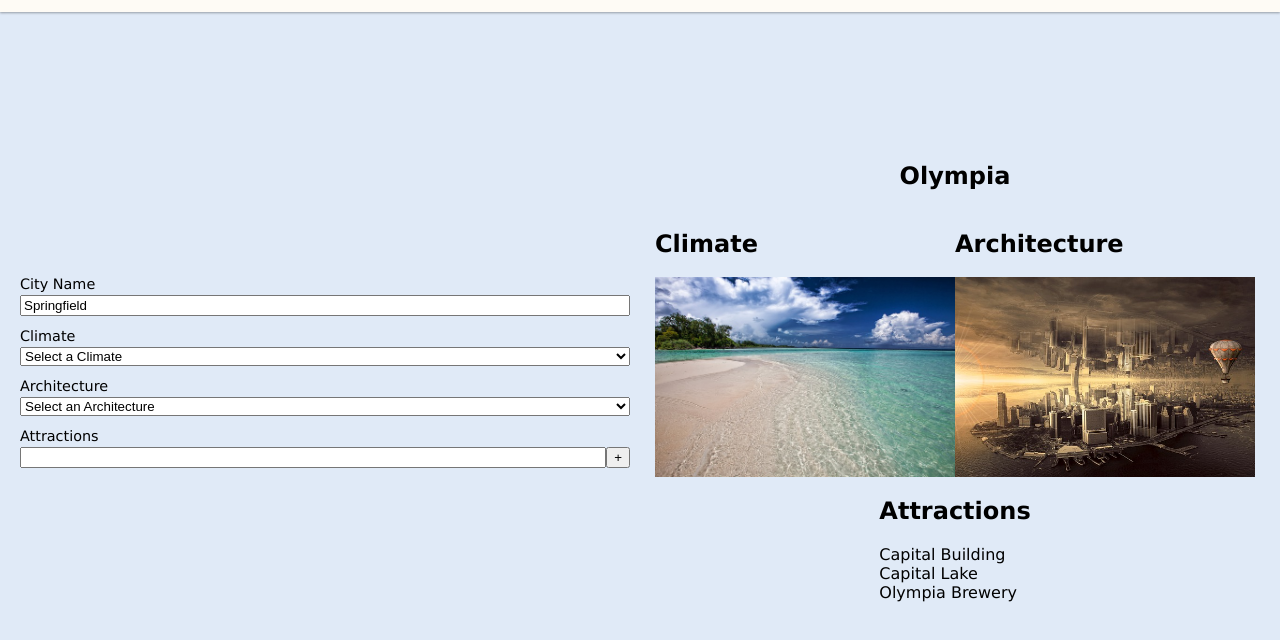
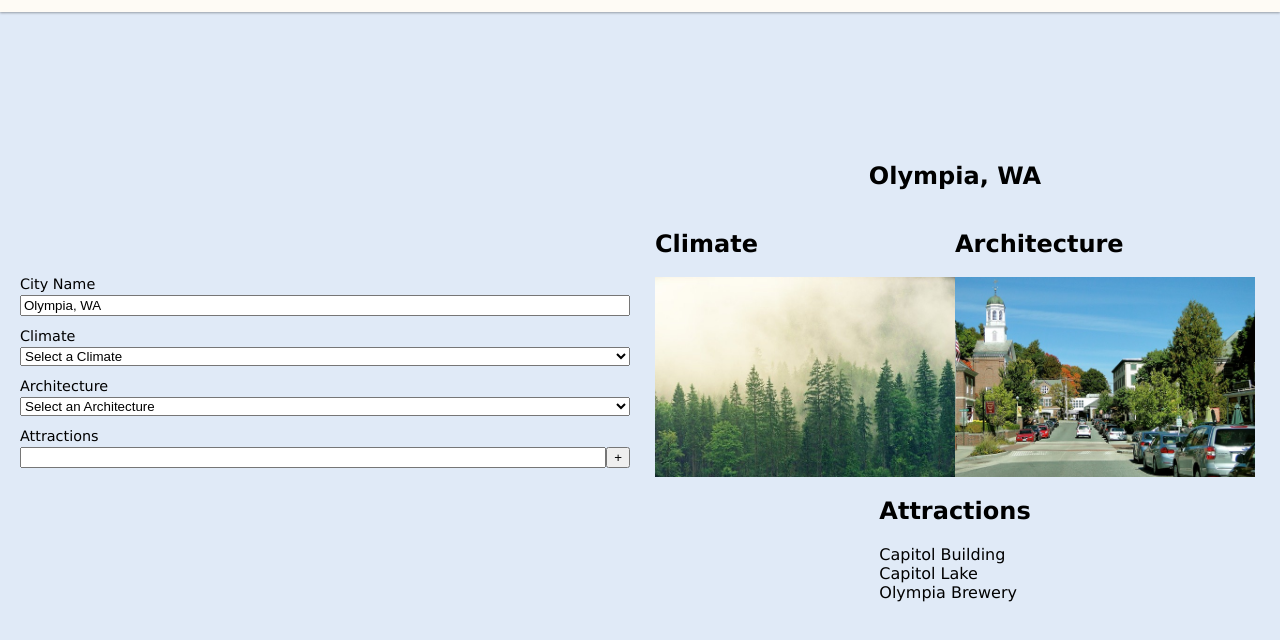
Before and after one commit to erikbaxstrom/alch-web-city-builder, a plain HTML site: page index.html in a window 1280 px wide. Shown: the part 68-708 px from the top of the page. Drawn offline with Linux system fonts and the light colour scheme.

Commit message:
reset default values to be more reasonable (and spelled correctly)

```diff
--- a/app.js
+++ b/app.js
@@ -14,10 +14,10 @@ const architectureSelect = document.getElementById('architecture-select');
 
 /* State */
 let city = {
-    name: 'Olympia',
-    climate: 'tropical',
-    architecture: 'surreal',
-    attractions: ['Capital Building', 'Capital Lake', 'Olympia Brewery'],
+    name: 'Olympia, WA',
+    climate: 'forest',
+    architecture: 'small-town',
+    attractions: [],
 };
 
 /* Events */
--- a/index.html
+++ b/index.html
@@ -33,7 +33,7 @@
             <section id="user-inputs">
                 <label>
                     City Name
-                    <input type="text" id="name-input" value="Springfield" />
+                    <input type="text" id="name-input" value="Olympia, WA" />
                 </label>
                 <label>
                     Climate
@@ -63,23 +63,19 @@
                 </label>
             </section>
             <section id="display">
-                <h1 id="city-name">Springfield</h1>
+                <h1 id="city-name">Olympia, WA</h1>
                 <div id="city-photos">
                     <h2>Climate</h2>
-                    <img src="./assets/climate/climate-desert.jpg" alt="" id="climate-photo" />
+                    <img src="./assets/climate/climate-forest.jpg" alt="" id="forest" />
                     <h2>Architecture</h2>
-                    <img
-                        src="./assets/architecture/arch-glass-and-steel.jpg"
-                        alt=""
-                        id="arch-photo"
-                    />
+                    <img src="./assets/architecture/arch-small-town.jpg" alt="" id="small-town" />
                 </div>
                 <div>
                     <h2>Attractions</h2>
                     <ul id="attractions-list">
-                        <li>Isotopes Stadium</li>
-                        <li>Nuclear Power Plant</li>
-                        <li>Duff Brewery</li>
+                        <li>Capitol Building</li>
+                        <li>Capitol Lake</li>
+                        <li>Olympia Brewery</li>
                     </ul>
                 </div>
             </section>
```
